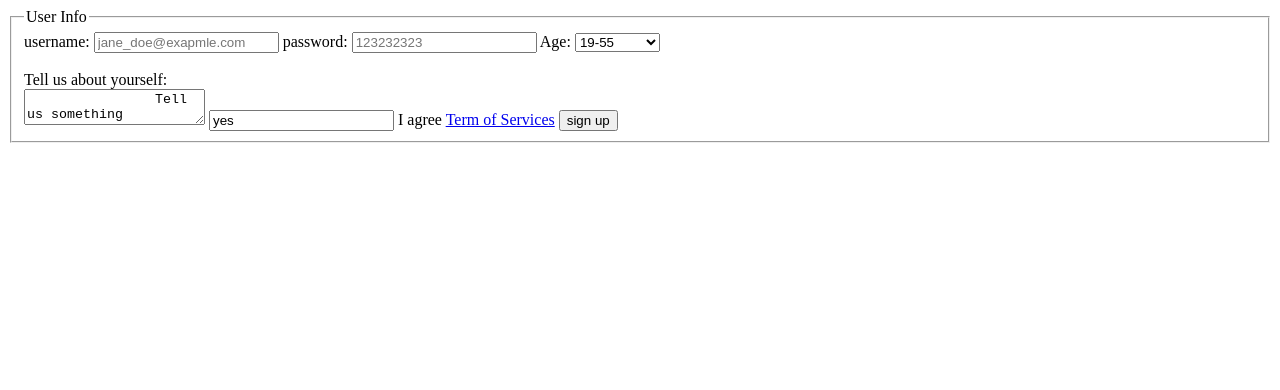
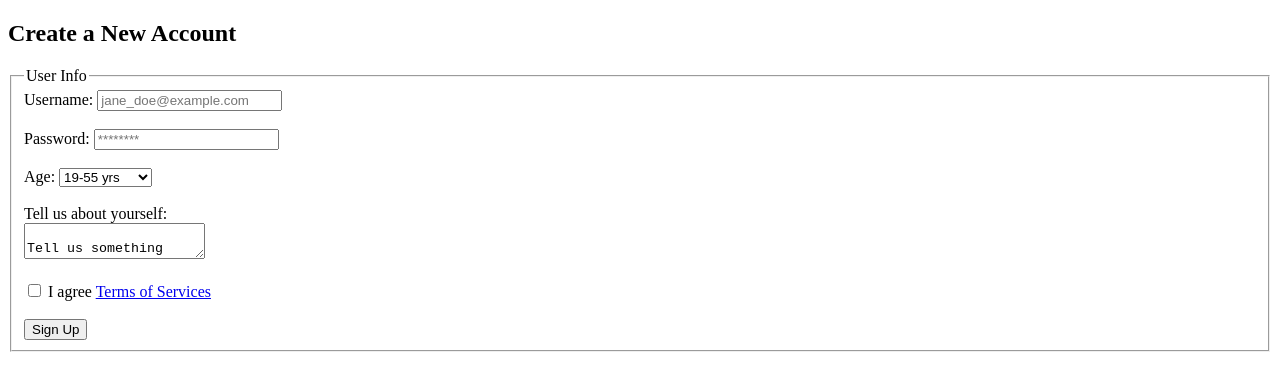
Before and after one commit to Ibrarulhaqshafiq1/foundfation-of-web-dev, a plain HTML site: page unit-7/index.html in a window 1280 px wide. Drawn offline with Linux system fonts and the light colour scheme.

Commit message:
final-project

```diff
--- a/unit-7/index.html
+++ b/unit-7/index.html
@@ -1,5 +1,6 @@
 <!DOCTYPE html>
 <html lang="en">
+
 <head>
     <meta charset="UTF-8">
     <meta http-equiv="X-UA-Compatible" content="IE=edge">
@@ -7,37 +8,44 @@
     <link rel="stylesheet" href="css/standard.css">
     <title>Form Practice</title>
 </head>
+
 <body>
-
+    <h2>Create a New Account</h2>
     <form action="/login" method="post">
         <fieldset>
             <legend>User Info</legend>
             <label for="username">
-                username:
-                <input type="text" name="username" id="username" placeholder="jane_doe@exapmle.com">
+                Username:
+                <input type="text" name="username" id="username" placeholder="jane_doe@example.com">
             </label>
 
+            <br>
+            <br>
+
             <label for="password">
-                password:
-                <input type="password" name="passsword" id="password"
-                placeholder="123232323">
+                Password:
+                <input type="password" name="password" id="password" placeholder="********">
             </label>
 
+            <br>
+            <br>
 
             <label for="age">
                 Age:
                 <select name="age" id="age">
                     <optgroup label="Adult">
-                    <option>19-55</option>
-                    <option>55+</option>
+                        <option>19-55 yrs</option>
+                        <option>55+ yrs</option>
                     </optgroup>
-                <optgroup label="Teen"></optgroup>
+                    <optgroup label="Teen">
+                        <option>13-18 yrs</option>
+                    </optgroup>
                     <optgroup label="Child">
                         <option>6-12 yrs</option>
                     </optgroup>
-
                 </select>
             </label>
+
             <br>
             <br>
 
@@ -46,20 +54,22 @@
                 <br>
                     <textarea name="about-info" id="about-info">
                      Tell us something exciting!
-
                     </textarea>
             </label>
 
-        </label>
+            <br>
+            <br>
 
-        <input type="cheakbox" name="accept-tos" value="yes"> I agree
-            <a href="fake.html">Term of Services</a>
+            <input type="checkbox" name="accept-tos" value="yes"> I agree
+                <a href="fake.html">Terms of Services</a>
 
-            <input type="submit" value="sign up">
+                <br>
+                <br>
 
+                <input type="submit" value="Sign Up">
         </fieldset>
-
     </form>
 
 </body>
+
 </html>
```
Also changed, not shown: final-project/css/standard.css (added), final-project/index.html (added). Lines whose indentation alone changed are shown as unchanged.
